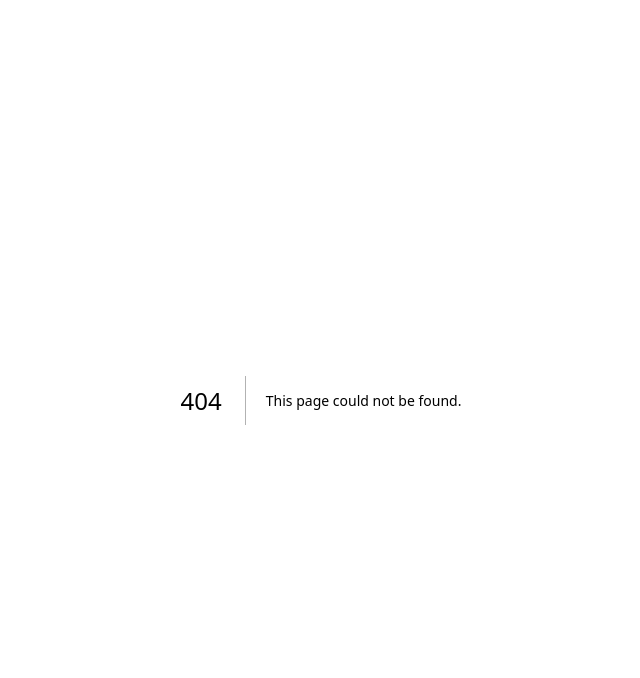
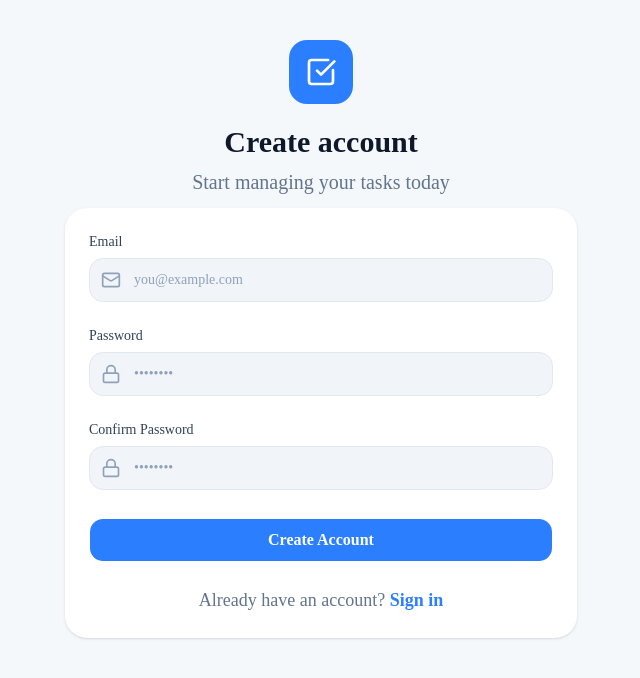
Before and after one commit to JayaniAnu10/Mini-Task-Manager, a Next.js app in the folder frontend/: page /register in a window 1280 px wide. Before the commit this address had no page. Shown: the top 678 px of the page, without its empty margins (319-959 px from the left). Built offline with nearby package versions, Linux system fonts and the light colour scheme.

Commit message:
Add registration page with form validation and routing

```diff
--- /dev/null
+++ b/frontend/app/register/page.tsx
@@ -0,0 +1,132 @@
+"use client";
+import { useState } from "react";
+import { useRouter } from "next/navigation";
+import Link from "next/link";
+import { Input } from "@/components/ui/input";
+import { Button } from "@/components/ui/button";
+import { Mail, Lock, CheckSquare } from "lucide-react";
+
+interface FormErrors {
+  email?: string;
+  password?: string;
+  confirm?: string;
+}
+
+export default function RegisterPage() {
+  const [email, setEmail] = useState("");
+  const [password, setPassword] = useState("");
+  const [confirm, setConfirm] = useState("");
+  const [isLoading, setIsLoading] = useState(false);
+  const [error, setError] = useState<string | null>(null);
+  const [fieldErrors, setFieldErrors] = useState<FormErrors>({});
+
+  const router = useRouter();
+
+  const validate = () => {
+    const e: FormErrors = {};
+    if (!email) e.email = "Email is required";
+    else if (!/\S+@\S+\.\S+/.test(email)) e.email = "Enter a valid email";
+    if (!password) e.password = "Password is required";
+    else if (password.length < 6)
+      e.password = "Password must be at least 6 characters";
+    if (!confirm) e.confirm = "Please confirm your password";
+    else if (confirm !== password) e.confirm = "Passwords do not match";
+    setFieldErrors(e);
+    return Object.keys(e).length === 0;
+  };
+
+  const handleSubmit = async (e: React.FormEvent) => {
+    e.preventDefault();
+    setError(null);
+    if (!validate()) return;
+
+    try {
+      setIsLoading(true);
+      await new Promise((resolve) => setTimeout(resolve, 700));
+      router.push("/dashboard");
+    } catch {
+      setError("Registration failed. Please try again.");
+    } finally {
+      setIsLoading(false);
+    }
+  };
+
+  return (
+    <div className="min-h-screen bg-slate-100/70 px-4 py-10">
+      <div className="mx-auto w-full max-w-lg text-center">
+        <div className="mx-auto mb-5 flex h-16 w-16 items-center justify-center rounded-2xl bg-blue-500">
+          <CheckSquare className="h-8 w-8 text-white" />
+        </div>
+
+        <h1 className="text-2xl font-bold text-slate-900 md:text-3xl">
+          Create account
+        </h1>
+        <p className="mt-2 text-base text-slate-500 md:text-xl">
+          Start managing your tasks today
+        </p>
+
+        <div className="mt-3 rounded-3xl bg-white p-6 text-left shadow-sm">
+          <form onSubmit={handleSubmit} className="space-y-6">
+            <Input
+              label="Email"
+              type="email"
+              placeholder="you@example.com"
+              value={email}
+              onChange={(e) => setEmail(e.target.value)}
+              error={fieldErrors.email}
+              icon={<Mail className="h-5 w-5" />}
+              className="h-11 rounded-xl border-slate-200 bg-slate-100 pl-11 text-base text-slate-700 placeholder:text-slate-400"
+            />
+
+            <Input
+              label="Password"
+              type="password"
+              placeholder="••••••••"
+              value={password}
+              onChange={(e) => setPassword(e.target.value)}
+              error={fieldErrors.password}
+              icon={<Lock className="h-5 w-5" />}
+              className="h-11 rounded-xl border-slate-200 bg-slate-100 pl-11 text-base text-slate-700 placeholder:text-slate-400"
+            />
+
+            <Input
+              label="Confirm Password"
+              type="password"
+              placeholder="••••••••"
+              value={confirm}
+              onChange={(e) => setConfirm(e.target.value)}
+              error={fieldErrors.confirm}
+              icon={<Lock className="h-5 w-5" />}
+              className="h-11 rounded-xl border-slate-200 bg-slate-100 pl-11 text-base text-slate-700 placeholder:text-slate-400"
+            />
+
+            {error && (
+              <div className="rounded-xl border border-red-200 bg-red-50 px-4 py-3 text-sm font-medium text-red-600">
+                {error}
+              </div>
+            )}
+
+            <Button
+              type="submit"
+              size="lg"
+              loading={isLoading}
+              className="mt-1 h-11 w-full rounded-xl bg-blue-500 text-base font-semibold text-white hover:bg-blue-600"
+            >
+              Create Account
+            </Button>
+          </form>
+
+          <p className="mt-6 text-center text-base text-slate-500 md:text-lg">
+            Already have an account?{" "}
+            <Link
+              href="/login"
+              className="font-semibold text-blue-500 hover:underline"
+            >
+              Sign in
+            </Link>
+          </p>
+        </div>
+      </div>
+    </div>
+  );
+}
```
